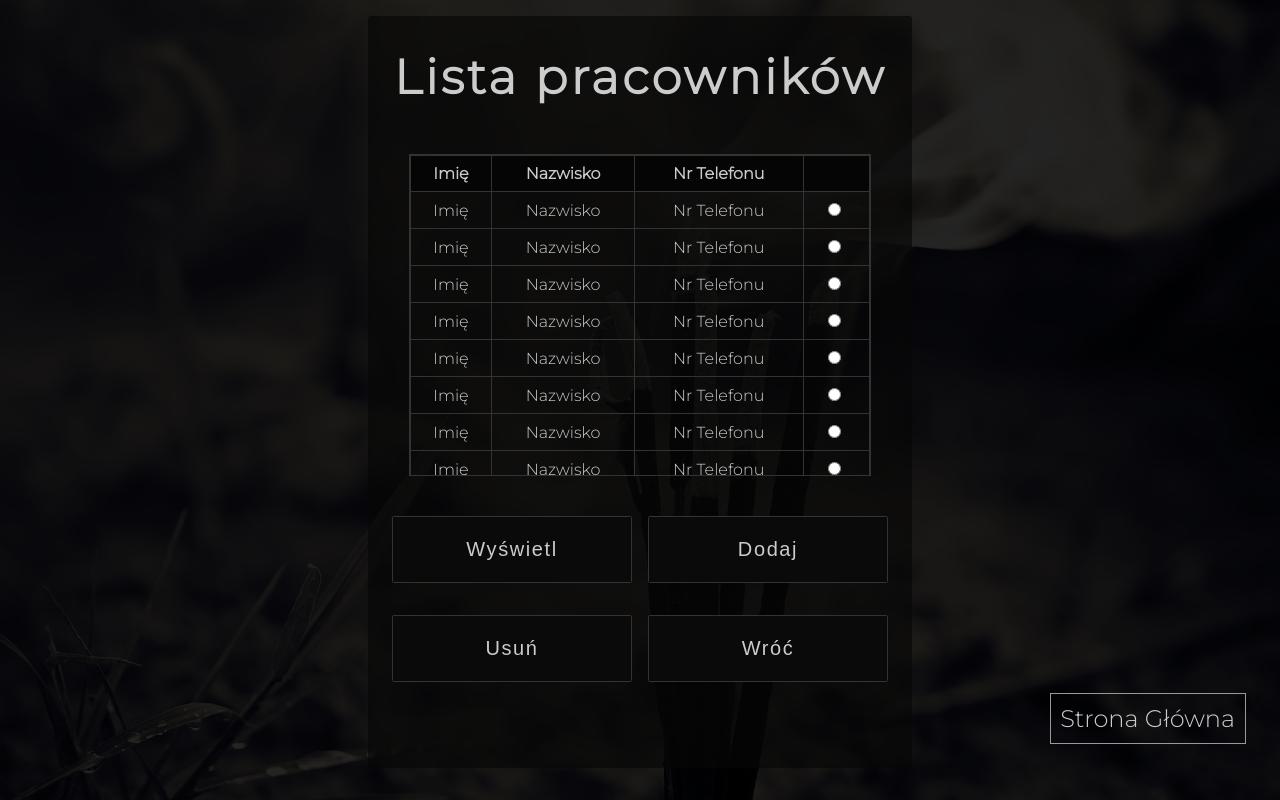
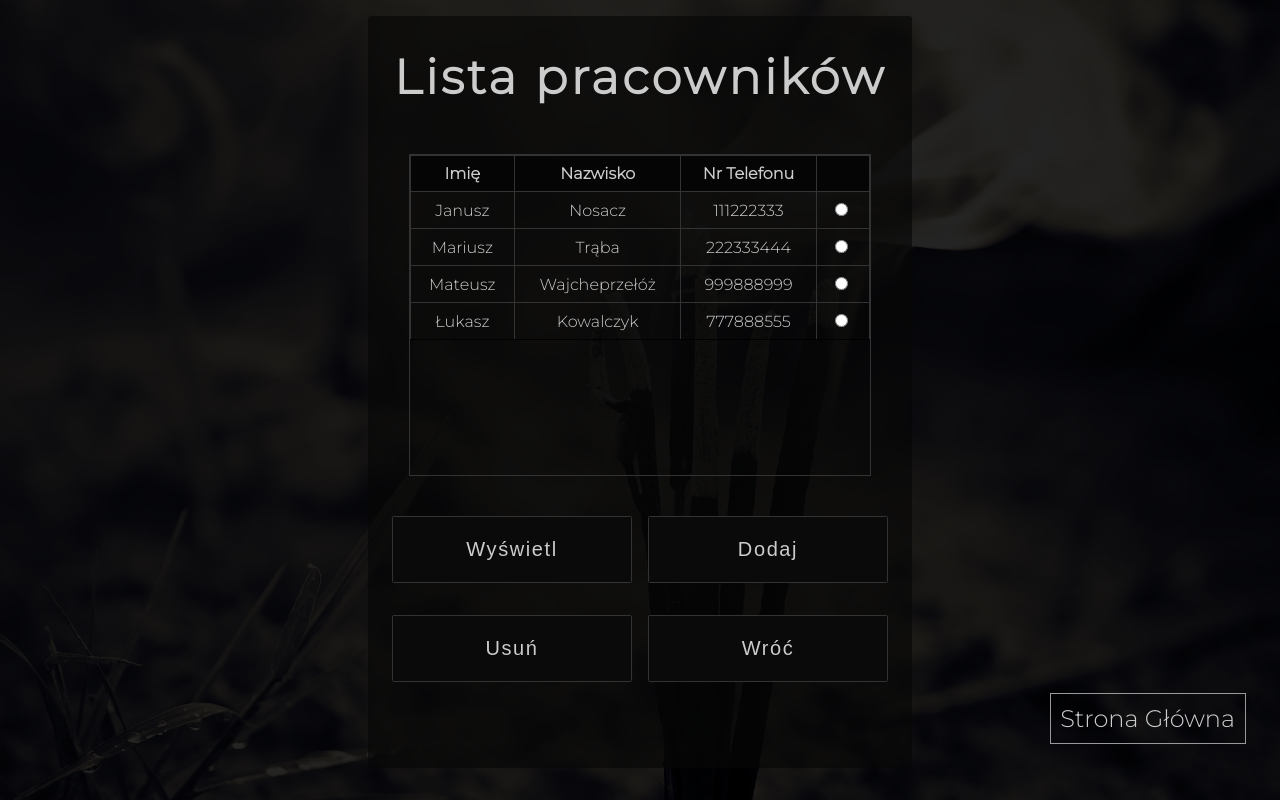
Before and after one commit to Vex0on/ICC_15_00, a Django app: page /manager_panel/employees in a window 1280 px wide. Run offline with Django 3.2, Linux system fonts and the light colour scheme; data comes from the database, SQL or seed files in the repository.

Commit message:
Adding employees show functionality

```diff
--- a/SwimmingPoolSysProject/App/templates/App/subpages/manager/manager_employees.html
+++ b/SwimmingPoolSysProject/App/templates/App/subpages/manager/manager_employees.html
@@ -15,48 +15,17 @@
     <main>
         <form action="">
             <h1>Lista pracowników</h1>
-
             <div class="list">
                 <table>
                     <tr>
                         <th>Imię</th><th>Nazwisko</th><th>Nr Telefonu</th><th></th>
                     </tr>
+                    {% for worker in workers %}
                     <tr>
-                        <td>Imię</td><td>Nazwisko</td><td>Nr Telefonu</td><td><input type="radio" name="list-employees"></td>
+                        <td>{{worker.name}}</td><td>{{worker.surname}}</td><td>{{worker.phoneNumber}}</td><td><input type="radio" name="list-employees"></td>
                     </tr>
                     <tr>
-                        <td>Imię</td><td>Nazwisko</td><td>Nr Telefonu</td><td><input type="radio" name="list-employees"></td>
-                    </tr>
-                    <tr>
-                        <td>Imię</td><td>Nazwisko</td><td>Nr Telefonu</td><td><input type="radio" name="list-employees"></td>
-                    </tr>
-                    <tr>
-                        <td>Imię</td><td>Nazwisko</td><td>Nr Telefonu</td><td><input type="radio" name="list-employees"></td>
-                    </tr>
-                    <tr>
-                        <td>Imię</td><td>Nazwisko</td><td>Nr Telefonu</td><td><input type="radio" name="list-employees"></td>
-                    </tr>
-                    <tr>
-                        <td>Imię</td><td>Nazwisko</td><td>Nr Telefonu</td><td><input type="radio" name="list-employees"></td>
-                    </tr>
-                    <tr>
-                        <td>Imię</td><td>Nazwisko</td><td>Nr Telefonu</td><td><input type="radio" name="list-employees"></td>
-                    </tr>
-                    <tr>
-                        <td>Imię</td><td>Nazwisko</td><td>Nr Telefonu</td><td><input type="radio" name="list-employees"></td>
-                    </tr>
-                    <tr>
-                        <td>Imię</td><td>Nazwisko</td><td>Nr Telefonu</td><td><input type="radio" name="list-employees"></td>
-                    </tr>
-                    <tr>
-                        <td>Imię</td><td>Nazwisko</td><td>Nr Telefonu</td><td><input type="radio" name="list-employees"></td>
-                    </tr>
-                    <tr>
-                        <td>Imię</td><td>Nazwisko</td><td>Nr Telefonu</td><td><input type="radio" name="list-employees"></td>
-                    </tr>
-                    <tr>
-                        <td>Imię</td><td>Nazwisko</td><td>Nr Telefonu</td><td><input type="radio" name="list-employees"></td>
-                    </tr>
+                    {% endfor %}
                 </table>
             </div>
 
--- a/SwimmingPoolSysProject/App/views.py
+++ b/SwimmingPoolSysProject/App/views.py
@@ -6,6 +6,7 @@ from django.template.loader import render_to_string
 from django.contrib import messages
 from django.contrib.auth.models import User
 from django.contrib.auth import authenticate, login as auth_login, logout as auth_logout
+from .models import Worker
 
 # Create your views here.
 
@@ -96,7 +97,9 @@ def manager_plan_list(request):
 
 
 def manager_employees(request):
-    return render(request, 'App/subpages/manager/manager_employees.html')
+    workers = Worker.objects.all()
+    context = {'workers': workers}
+    return render(request, 'App/subpages/manager/manager_employees.html', context)
 
 
 def manager_employees_add(request):
```
Also changed, not shown: SwimmingPoolSysProject/db.sqlite3.
